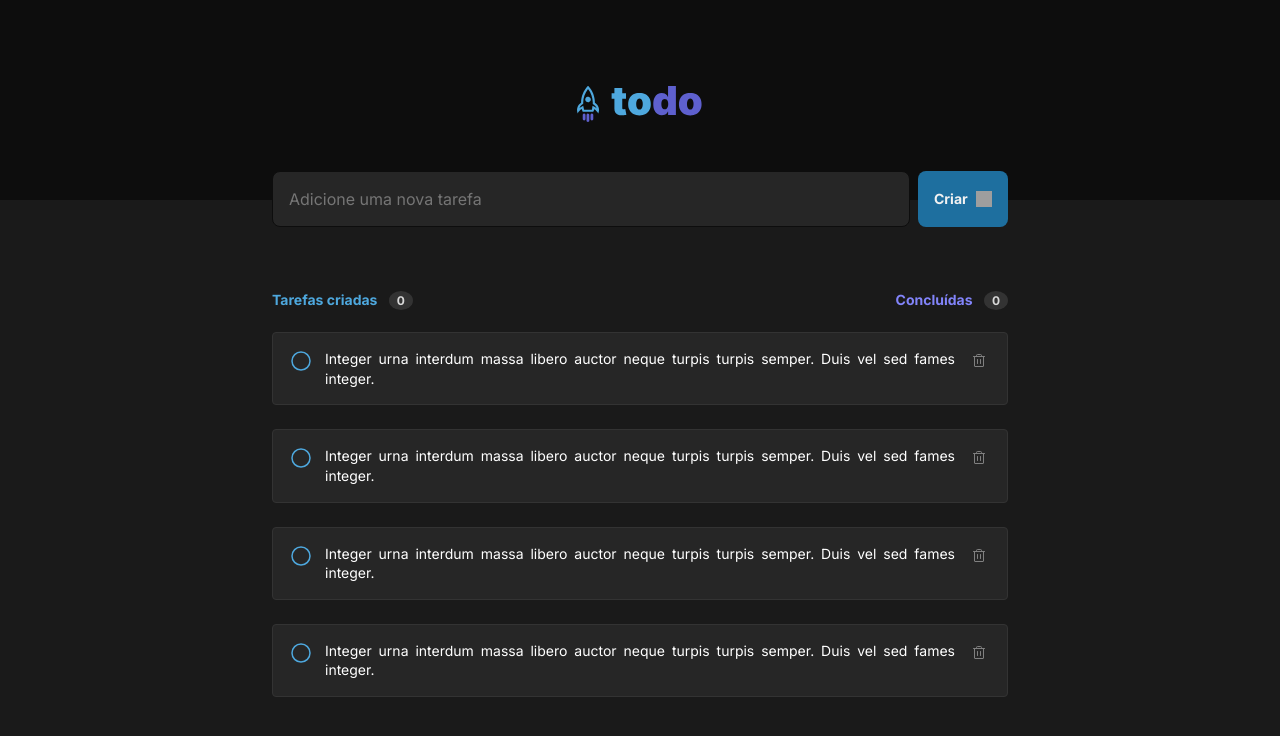
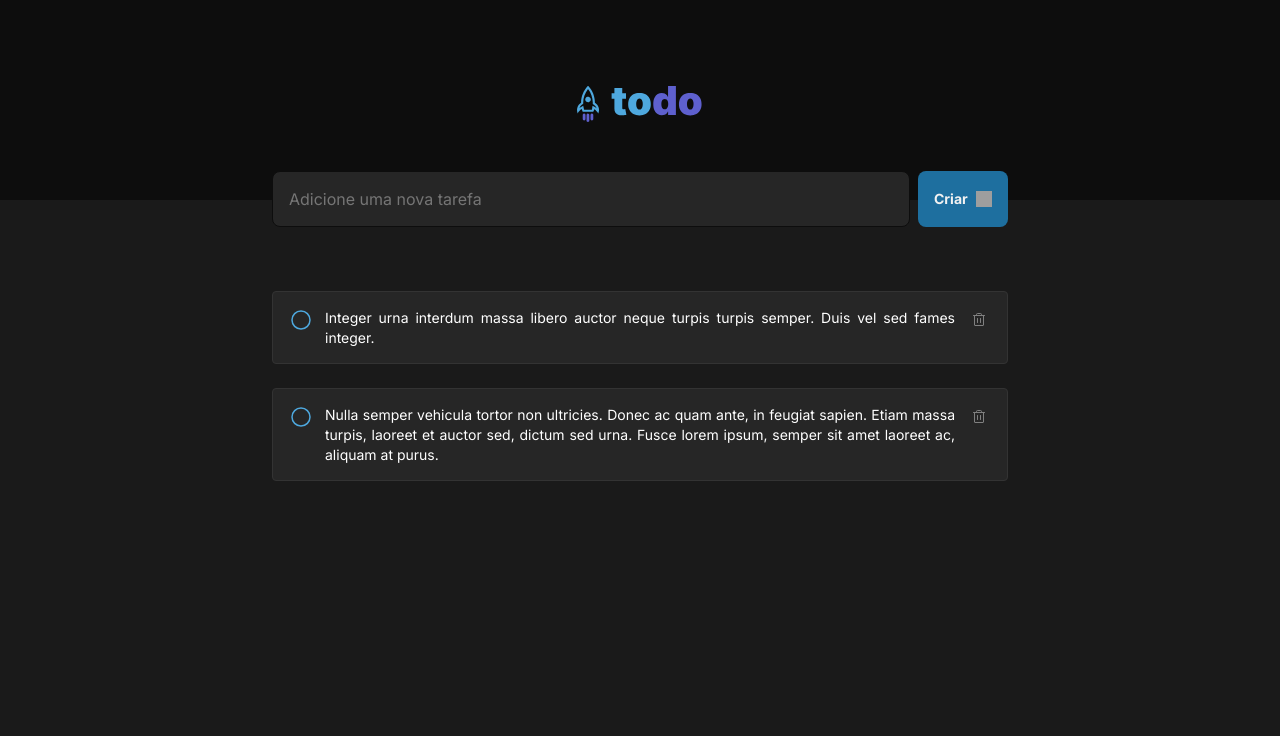
Before and after one commit to shadyueh/rs22-desafio-01, a React (Vite) app: page / in a window 1280 px wide. Shown: the top 736 px of the page. Built offline with nearby package versions, Linux system fonts and the light colour scheme; grey boxes are pictures that could not be loaded.

Commit message:
feat: dynamize TaskList

```diff
--- a/src/App.tsx
+++ b/src/App.tsx
@@ -2,10 +2,25 @@ import { useState } from "react";
 
 import { Header } from "./components/Header";
 import { NewTaskForm } from "./components/NewTaskForm";
-import { TaskList } from "./components/TaskList";
+import { TaskList, TaskListProps } from "./components/TaskList";
 
 import styles from "./App.module.css";
 import "./global.css";
+
+const data: TaskListProps = {
+  items: [
+    {
+      key: "1",
+      content:
+        "Integer urna interdum massa libero auctor neque turpis turpis semper. Duis vel sed fames integer.",
+    },
+    {
+      key: "2",
+      content:
+        "Nulla semper vehicula tortor non ultricies. Donec ac quam ante, in feugiat sapien. Etiam massa turpis, laoreet et auctor sed, dictum sed urna. Fusce lorem ipsum, semper sit amet laoreet ac, aliquam at purus. ",
+    },
+  ],
+};
 
 function App() {
   const [countCreatedTasks, setCountCreatedTasks] = useState(0);
@@ -15,7 +30,7 @@ function App() {
     <div>
       <Header />
       <NewTaskForm />
-      <TaskList />
+      <TaskList items={data.items} />
     </div>
   );
 }
--- a/src/components/TaskItem.tsx
+++ b/src/components/TaskItem.tsx
@@ -3,15 +3,17 @@ import { Checkbox } from "./Checkbox";
 
 import styles from "./TaskItem.module.css";
 
-export function TaskItem() {
+export interface TaskItemProps {
+  key: string;
+  content: string;
+}
+
+export function TaskItem({ key, content }: TaskItemProps) {
   return (
-    <div className={styles.task}>
-      <Checkbox size={24}  />
+    <div key={key} className={styles.task}>
+      <Checkbox size={24} />
 
-      <p>
-        Integer urna interdum massa libero auctor neque turpis turpis semper.
-        Duis vel sed fames integer.
-      </p>
+      <p>{content}</p>
 
       <button title="Remover tarefa">
         <Trash size={16} />
--- a/src/components/TaskList.tsx
+++ b/src/components/TaskList.tsx
@@ -1,18 +1,19 @@
-import { Circle, CheckCircle, Trash } from "phosphor-react";
 import { TaskInfo } from "./TaskInfo";
-import { TaskItem } from "./TaskItem";
+import { TaskItem, TaskItemProps } from "./TaskItem";
 import { NoTask } from "./NoTask";
 
 import styles from "./TaskList.module.css";
 
-export function TaskList() {
+export interface TaskListProps {
+  items : TaskItemProps[]
+}
+
+export function TaskList({ items } : TaskListProps) {
   return (
     <div className={styles.tasks}>
-      <TaskInfo />
-      <TaskItem />
-      <TaskItem />
-      <TaskItem />
-      <TaskItem />
+      {items.map((task) => {
+        return <TaskItem key={task.key} content={task.content} />;
+      })}
     </div>
   );
 }
```
